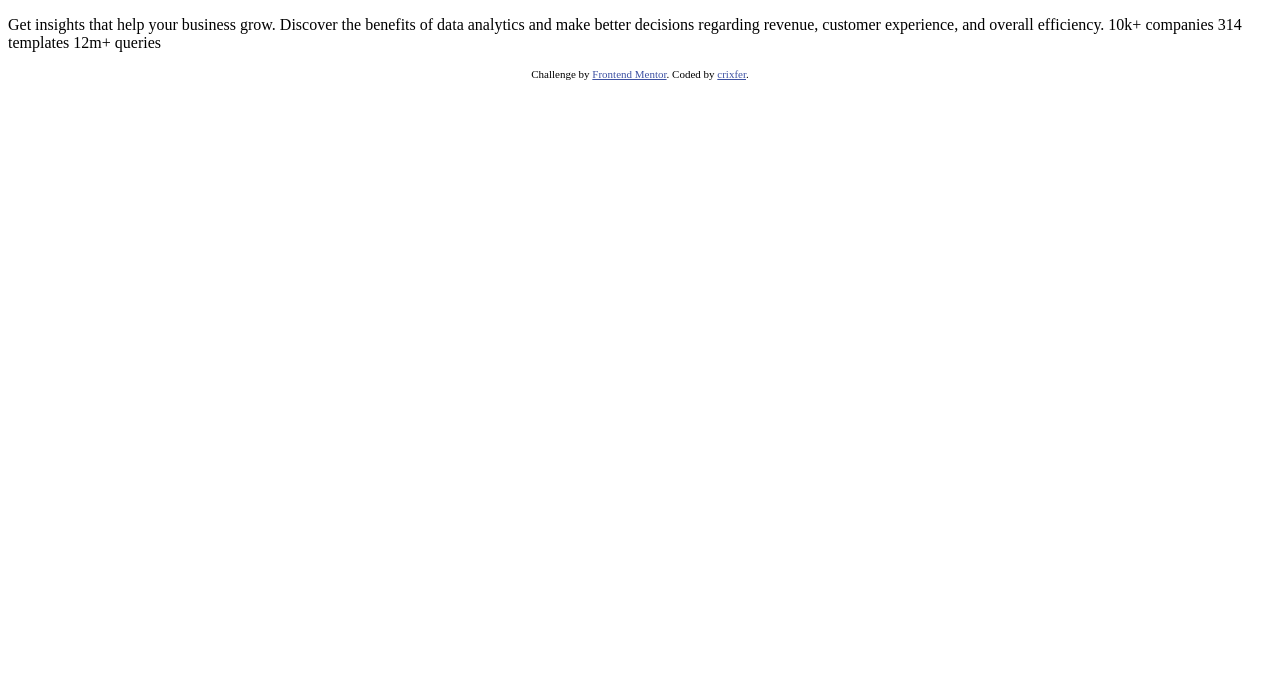
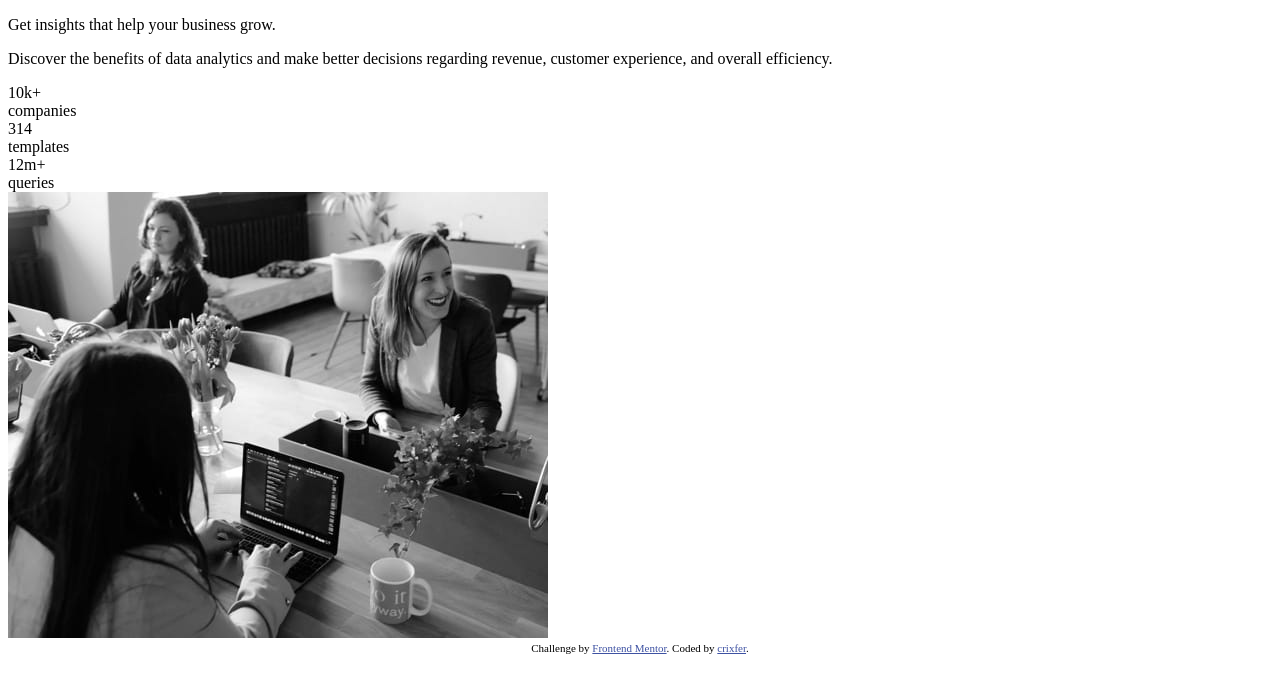
Before and after one commit to crixfer/stats-preview-card, a plain HTML site: page index.html in a window 1280 px wide. Drawn offline with Linux system fonts and the light colour scheme.

Commit message:
Separated some divs
Created some divs to start working.

```diff
--- a/index.html
+++ b/index.html
@@ -18,10 +18,24 @@
     <!-- Feel free to remove these styles or customise in your own stylesheet 👍 -->
   </head>
   <body>
-    <p>Get insights that help your business grow. Discover the benefits of data
+    <p>Get insights that help your business grow.</p>
+    <p> Discover the benefits of data
     analytics and make better decisions regarding revenue, customer experience,
-    and overall efficiency. 10k+ companies 314 templates 12m+ queries
-</p>
+    and overall efficiency.</p>
+
+    <div class="10companies">
+    <div class="tenk">10k+</div>  <div class="companies">companies</div>
+    </div>
+
+    <div class="templates314">
+    <div class="t314">314</div> <div class="templates">templates</div>
+    </div>
+
+    <div class="twelve">
+    <div class="12m">12m+</div> <div class="queries">queries</div>
+    </div>
+
+<img src="./images/image-header-desktop.jpg" alt="">
 
 
 <!-- ATTRIBUTION -->
```
